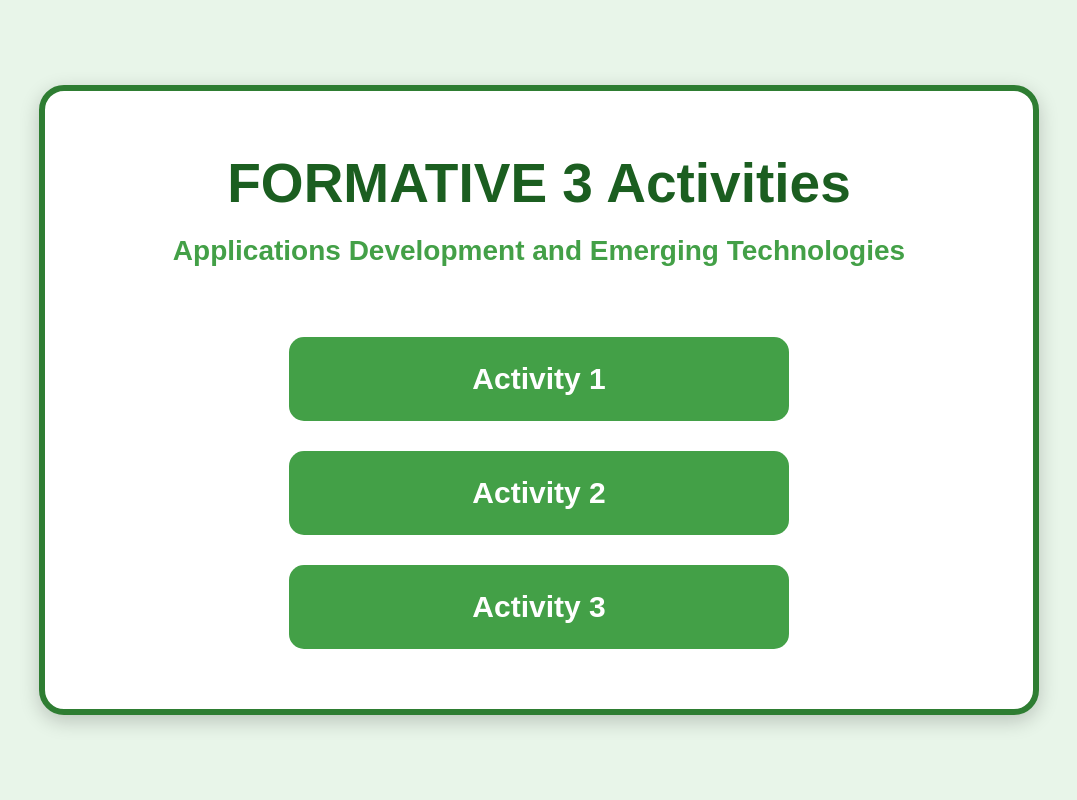
After one commit to allykers/isakirstenn, a PHP site: page /f3_menu.html in a window 1280 px wide. The commit adds this page. Shown: the whole page, without its empty margins (101-1178 px from the left). Run offline with PHP 8.4, Linux system fonts and the light colour scheme.

Commit message:
Change contents of files

```diff
--- /dev/null
+++ b/Fa3/f3_menu.html
@@ -0,0 +1,97 @@
+<!doctype html>
+<html lang="en">
+  <head>
+    <meta charset="UTF-8" />
+    <meta name="viewport" content="width=device-width, initial-scale=1.0" />
+    <title>MENU</title>
+
+    <style>
+      * {
+        margin: 0;
+        padding: 0;
+        box-sizing: border-box;
+        font-family: Arial, sans-serif;
+      }
+
+      body {
+        min-height: 100vh;
+        display: flex;
+        justify-content: center;
+        align-items: center;
+        background: #e8f5e9;
+        padding: 30px;
+      }
+
+      .container {
+        width: 1000px;
+        min-height: 550px;
+        background: white;
+        border: 6px solid #2e7d32;
+        border-radius: 25px;
+        padding: 60px;
+        box-shadow: 0px 6px 20px rgba(0, 0, 0, 0.2);
+        display: flex;
+        flex-direction: column;
+        justify-content: center;
+        align-items: center;
+      }
+
+      h1 {
+        text-align: center;
+        color: #1b5e20;
+        font-size: 55px;
+        margin-bottom: 20px;
+      }
+
+      .subtitle {
+        text-align: center;
+        font-size: 28px;
+        color: #43a047;
+        margin-bottom: 70px;
+        font-weight: bold;
+      }
+
+      .buttons {
+        display: flex;
+        flex-direction: column;
+        gap: 30px;
+        width: 100%;
+        align-items: center;
+      }
+
+      .menu-btn {
+        width: 500px;
+        padding: 25px;
+        background: #43a047;
+        color: white;
+        text-decoration: none;
+        text-align: center;
+        border-radius: 15px;
+        font-size: 30px;
+        font-weight: bold;
+        transition: 0.3s;
+      }
+
+      .menu-btn:hover {
+        background: #1b5e20;
+        transform: scale(1.03);
+      }
+    </style>
+  </head>
+
+  <body>
+    <div class="container">
+      <h1>FORMATIVE 3 Activities</h1>
+
+      <div class="subtitle">Applications Development and Emerging Technologies</div>
+
+      <div class="buttons">
+        <a href="display_info.php" class="menu-btn"> Activity 1 </a>
+
+        <a href="prog_array.php" class="menu-btn"> Activity 2 </a>
+
+        <a href="para_value.php" class="menu-btn"> Activity 3 </a>
+      </div>
+    </div>
+  </body>
+</html>
```
Also changed, not shown: Fa3/display_info.php (+5 -5 lines), Fa3/para_value.php (+7 -35 lines), Fa3/prog_array.php (+7 -29 lines).
